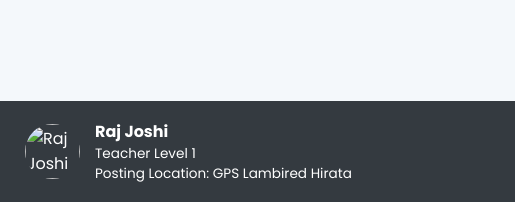
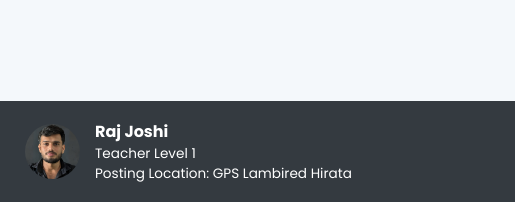
Before and after one commit to whorajjoshi/shikshak-mitra, a plain HTML site: page index.html in a window 1280 px wide. Shown: the part 622-824 px from the top of the page, 0-515 px from the left. Drawn offline with Linux system fonts and the light colour scheme.

Commit message:
Update index.html

```diff
--- a/index.html
+++ b/index.html
@@ -190,7 +190,7 @@
   </div>
 
   <footer>
-    <img src="profile.png" alt="Raj Joshi">
+    <img src="photo.jpg.jpg" alt="Raj Joshi">
     <div class="info">
       <div class="name">Raj Joshi</div>
       <div class="job">Teacher Level 1</div>
```
